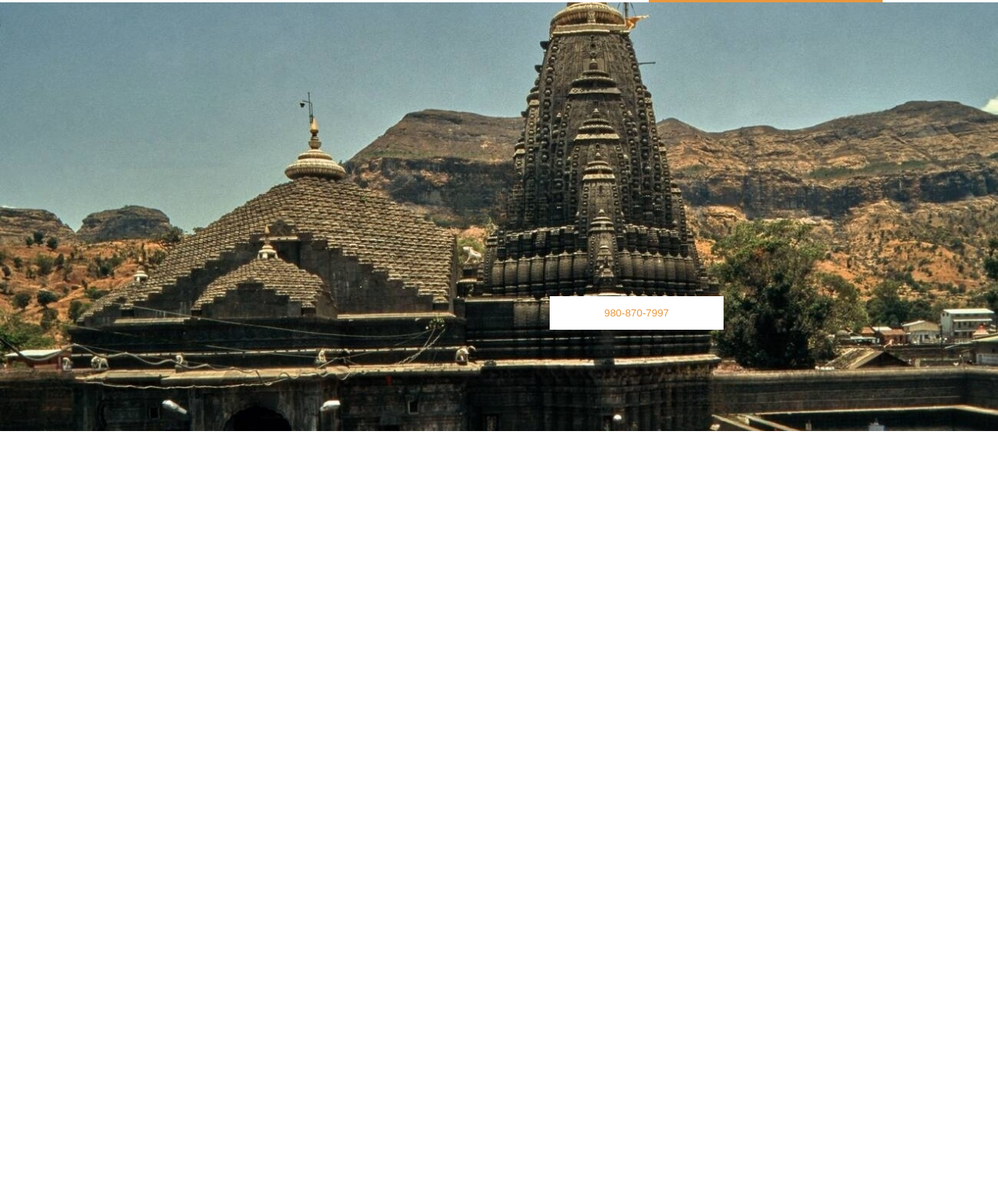
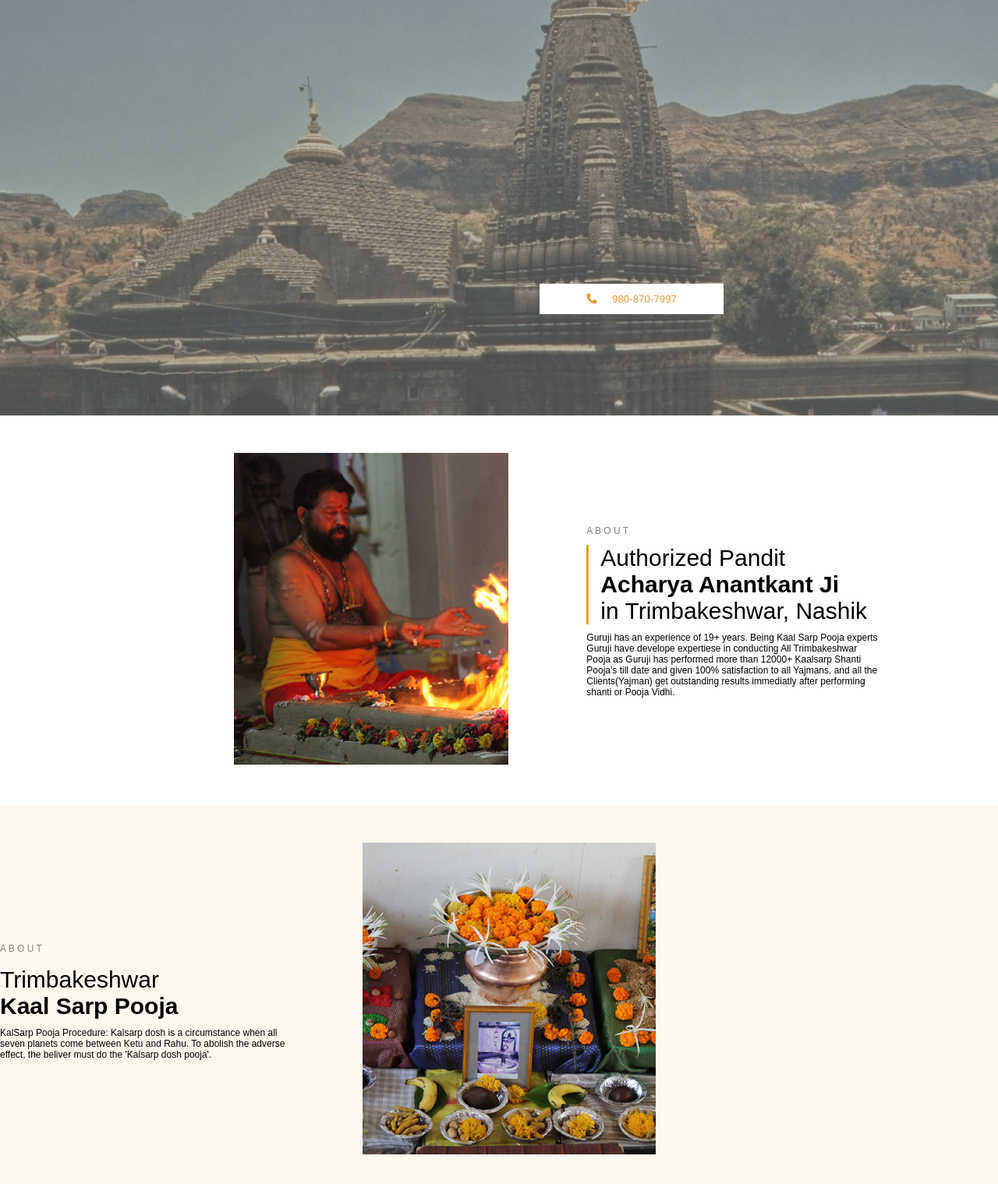
Before and after one commit to harshit1220/coadingkart_assignment, a plain HTML site: page index.html in a window 1280 px wide. Shown: the part 97-1616 px from the top of the page at 78% size. Before the commit the page ends 800 px from the top, so only its background shows below. Drawn offline with Linux system fonts and the light colour scheme.

Commit message:
added images and design

```diff
--- a/index.html
+++ b/index.html
@@ -1,13 +1,18 @@
 <!DOCTYPE html>
 <html lang="en">
+
 <head>
     <meta charset="UTF-8">
     <meta http-equiv="X-UA-Compatible" content="IE=edge">
     <meta name="viewport" content="width=device-width, initial-scale=1.0">
-    <link rel="stylesheet" href="https://cdnjs.cloudflare.com/ajax/libs/font-awesome/6.5.1/css/all.min.css" integrity="sha512-DTOQO9RWCH3ppGqcWaEA1BIZOC6xxalwEsw9c2QQeAIftl+Vegovlnee1c9QX4TctnWMn13TZye+giMm8e2LwA==" crossorigin="anonymous" referrerpolicy="no-referrer" />
+    <link rel="stylesheet" href="https://cdnjs.cloudflare.com/ajax/libs/font-awesome/6.5.1/css/all.min.css"
+        integrity="sha512-DTOQO9RWCH3ppGqcWaEA1BIZOC6xxalwEsw9c2QQeAIftl+Vegovlnee1c9QX4TctnWMn13TZye+giMm8e2LwA=="
+        crossorigin="anonymous" referrerpolicy="no-referrer" />
     <link rel="stylesheet" href="/style.css">
+    <script src="https://kit.fontawesome.com/f8cad6eb76.js" crossorigin="anonymous"></script>
     <title>Document</title>
 </head>
+
 <body>
     <div class="parent-container">
         <header>
@@ -22,13 +27,16 @@
                     <span>About</span>
                 </div>
                 <div class="pooja-we-do">
-                <select name="" id=""><option value="">Pooja we do</option></select>
+                    <select name="" id="">
+                        <option value="">Pooja we do</option>
+                        <option value="">Pooja we do</option>
+                    </select>
                 </div>
                 <div class="contact-header-div">
                     <span>Contact</span>
                 </div>
                 <div class="call-us-on">
-                <div class="whatsapp-logo">O</div>
+                    <div class="whatsapp-logo"><i class="fa-solid fa-phone"></i></div>
                     <div class="Call-us-on-whatsapp">
                         <span>Call us on whatsapp</span>
                         <span>+91 980-870-7997</span>
@@ -44,21 +52,52 @@
             <span>Trembakeshwar</span>
             <span>Contact Guruji for kaal sarp puja booking, Narayan Nagbali Puja,</span>
             <span>Pitra dosh, shaanti puja and Maha Mritunjay Puja</span> -->
-            <button class="call-now-btn">980-870-7997</button>
+                <button class="call-now-btn">
+                    <div class="call-now-btn-in">
+                        <div><i class="fa-solid fa-phone">&nbsp;</i></div>
+                        <div>980-870-7997</div>
+                    </div>
+                </button>
             </div>
 
         </section>
         <section>
             <div class="About">
-            <div class="about-panditji"></div>
-            <div class="about-pooja"></div>
-
+                <div class="about-panditji">
+                    <img src="/images/pandit-ji.png" alt="Pandit-ji_hawan" class="pandit-ji-img">
                 </div>
-
+                <div class="about-pooja">
+                    <span style="font-size: 12px; color: grey; font-weight: 10px; padding-bottom: 50px;">A B O U
+                        T</span>
+                    <div class="about-panditji-name">
+                        <p class="name" style="margin-left: 15px;">Authorized Pandit <br>
+                            <span style="font-weight: bolder;">Acharya Anantkant Ji</span> <br>
+                            in Trimbakeshwar, Nashik
+                        </p>
+                    </div>
+                    <p style="font-size: 12px; padding-top: 10px;">Guruji has an experience of 19+ years. Being Kaal
+                        Sarp Pooja experts <br> Guruji have develope expertiese in conducting All Trimbakeshwar <br>
+                        Pooja as Guruji has performed more than 12000+ Kaalsarp Shanti <br> Pooja's till date
+                        and given 100% satisfaction to all Yajmans, and all the <br> Clients(Yajman) get outstanding
+                        results immediatly after performing <br> shanti or Pooja Vidhi.</p>
+                </div>
+            </div>
         </section>
 
         <section>
-            <div class="pooja-performed-by-panditji"></div>
+            <div class="about-pooja-path">
+                <div class="pooja-performed-by-panditji" style="">
+                    <span style="font-size: 12px; color: grey; font-weight: 10px; padding-bottom: 50px;">A B O U
+                        T</span>
+                        <div>
+                            <p class="name" style="margin-top: 15px;">Trimbakeshwar<br>
+                                <span style="font-weight: bolder;"> Kaal Sarp Pooja</span>
+                            </p>
+                        </div>
+                        <p style="font-size: 12px; padding-top: 10px;">KalSarp Pooja Procedure: Kalsarp dosh is a circumstance when all <br> seven planets come between Ketu and Rahu. To abolish the adverse <br>effect, the beliver must do the 'Kalsarp dosh pooja'.</p>
+                </div>
+                <div class="poojas"><img src="/images/labh.png" alt="" class="pandit-ji-img"></div>
+            </div>
         </section>
         <section>
             <div class="where-to-start"></div>
@@ -79,4 +118,5 @@
 
     <script src="/index.js"></script>
 </body>
+
 </html>
--- a/style.css
+++ b/style.css
@@ -2,6 +2,7 @@
   margin: 0;
   padding: 0;
   box-sizing: border-box;
+  font-family: Arial, Helvetica, sans-serif;
 }
 
 html, body {
@@ -26,8 +27,9 @@ html, body {
 .header {
   display: flex;
   align-items: center;
+  font-size: 16px;
   justify-content: center;
-  height: 100px;
+  height: 80px;
   /* border: 1px solid; */
   gap: 30px;
 }
@@ -47,6 +49,7 @@ html, body {
 }
 
 .pooja-we-do select {
+    font-size: 16px;
   border: none;
   outline: none;
 }
@@ -67,7 +70,7 @@ html, body {
 }
 
 .book-today {
-  background-image: url("/images/sample-bg.jpeg");
+  background-image: url("/images/sample3-bg.jpeg");
   background-position: center;
   background-repeat: no-repeat;
   background-size: cover;
@@ -88,11 +91,24 @@ html, body {
   outline: none;
   background-color: white;
   color: var(--primary-yellow-color);
-  padding: 14px 70px;
+  padding: 12px 60px;
   position: absolute;
   bottom: 130px;
   right: 352px;
 }
+.call-now-btn-in{
+    display: flex;
+    gap: 16px;
+}
+
+/* @media screen and (max-width: 960px) {
+  .call-now-btn {
+    font-size: 18px;
+    padding: 10px 30px;
+    right: 15%;
+    bottom: 100px;
+  }
+}    */
 .call-now-btn:hover {
   /* cursor: pointer;
   border: none;
@@ -101,3 +117,39 @@ html, body {
   color: var(--white-color);
   /* padding: 10px 20px; */
 }
+
+.About{
+height: 500px;
+display: flex;
+align-items: center;
+gap: 100px;
+margin-left: 300px;
+}
+
+.about-panditji{
+
+
+}
+
+.pandit-ji-img{
+    height: 400px;
+
+}
+
+.name{
+font-weight:normal;
+font-size: 30px;
+}
+
+.about-panditji-name{
+    margin-top: 10px;
+border-left: 3.5px rgb(231, 155, 13) solid;
+}
+.about-pooja-path
+{
+    background-color: #fdf9ef;
+    height: 500px;
+    display: flex;
+    align-items: center;
+    gap: 100px;
+    }
```
Also changed, not shown: images/labh.png (added), images/pandit-ji.png (added), images/pushp.png (added), images/sample-bg.jpeg (deleted), images/sample3-bg.jpeg (added), images/sheshnag.png (added), images/shivling.png (added), images/temple-bg.png (deleted). Lines whose indentation alone changed are shown as unchanged.
